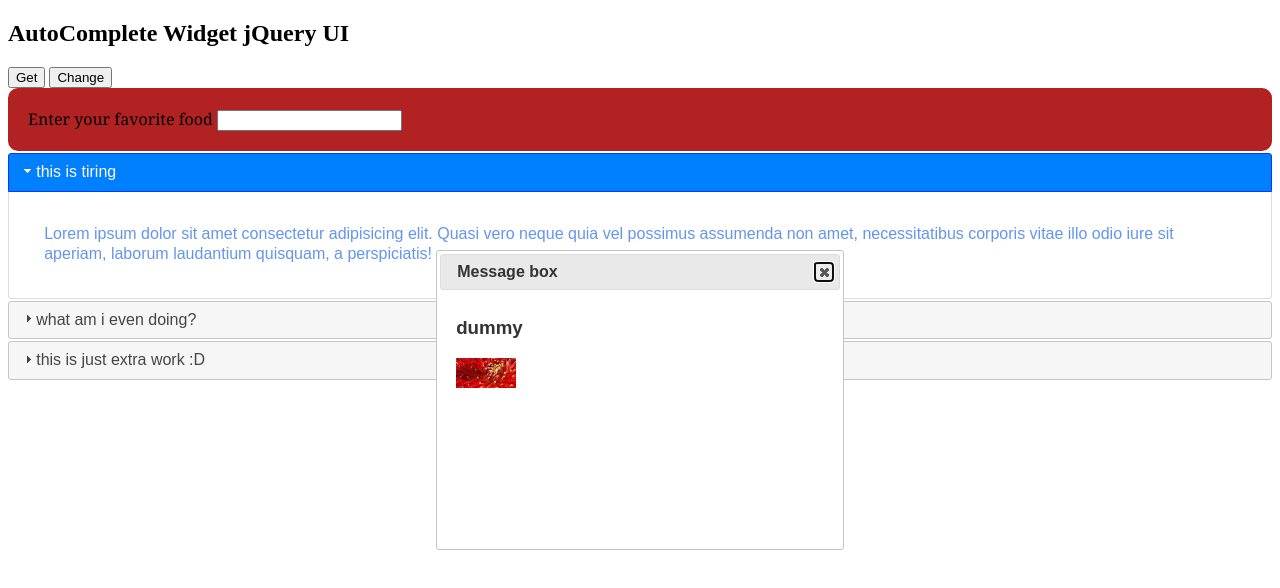
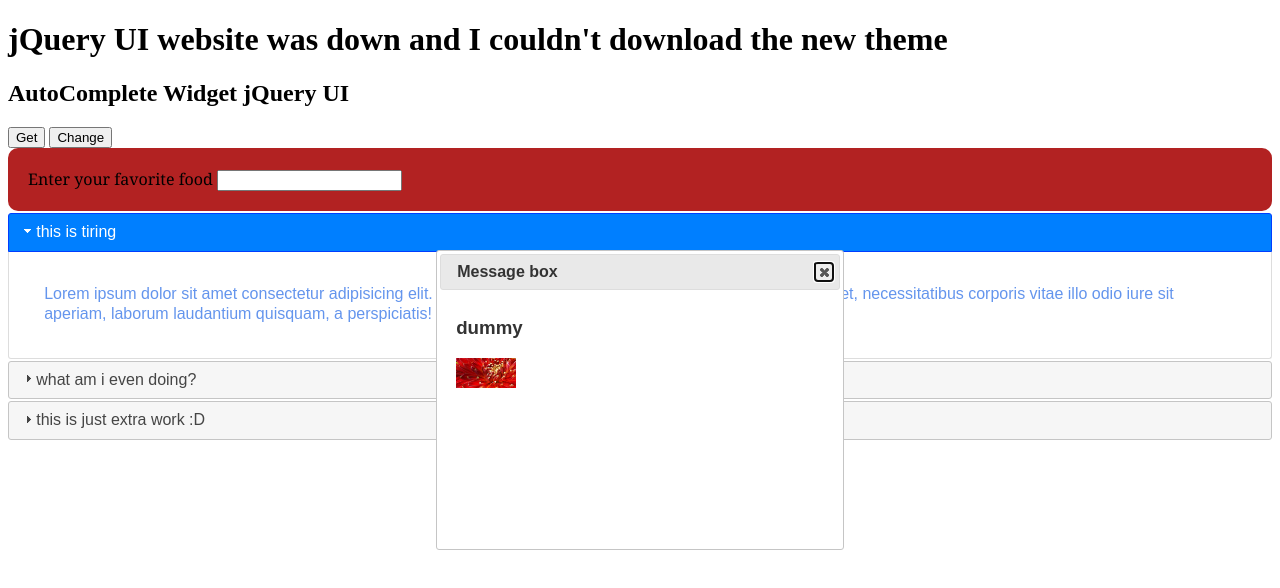
Before and after one commit to MAST1999/JavaScript-Trainning, a website: page index.html in a window 1280 px wide. Drawn offline with Linux system fonts and the light colour scheme; files whose address does not match are found by name.

```diff
--- a/index.html
+++ b/index.html
@@ -10,6 +10,7 @@
     <title>Training</title>
   </head>
   <body id="elBody">
+    <h1>jQuery UI website was down and I couldn't download the new theme</h1>
     <h2>AutoComplete Widget jQuery UI</h2>
     <button id="btnGet">Get</button>
     <button id="btnChange">Change</button>
```
